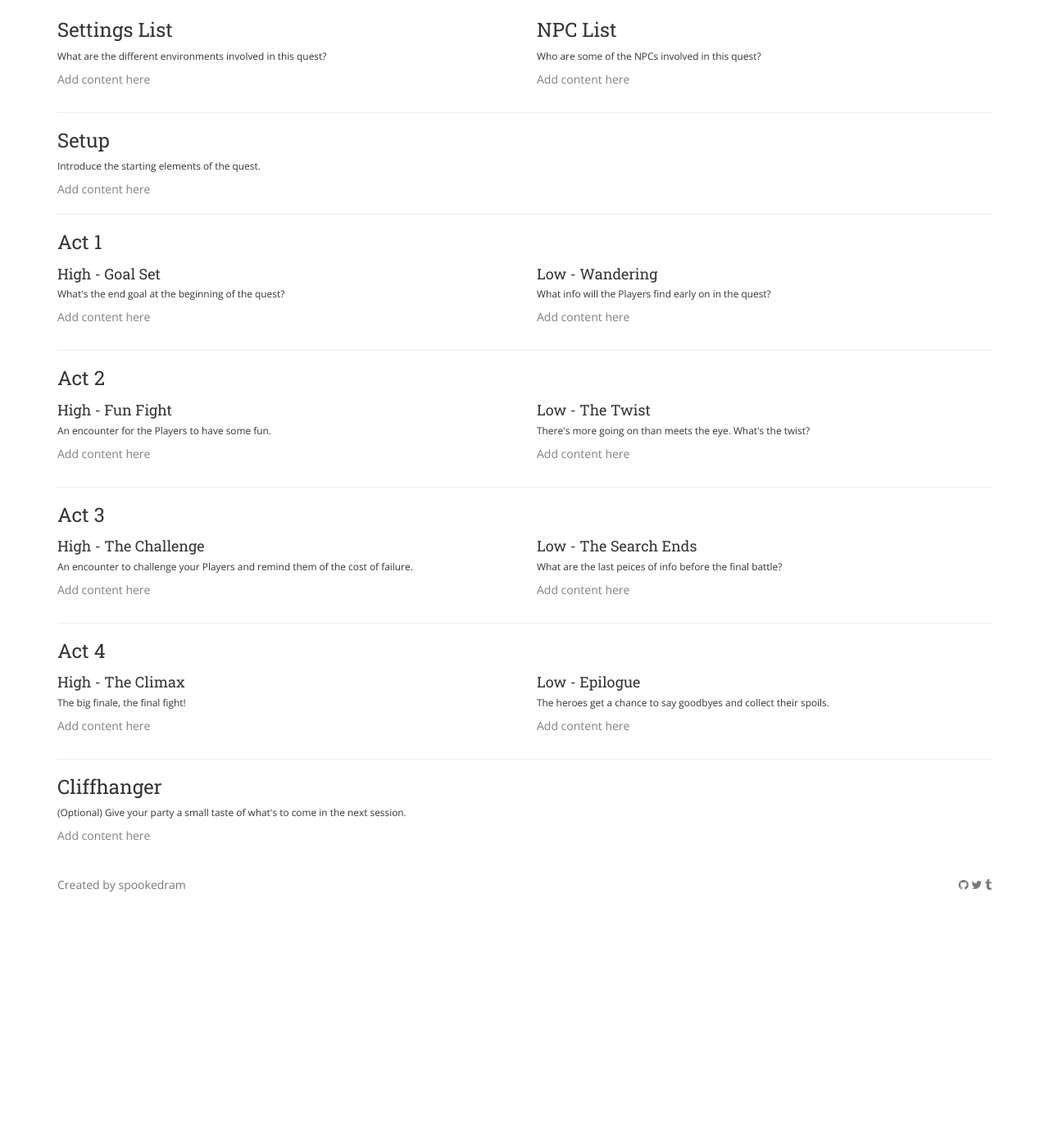
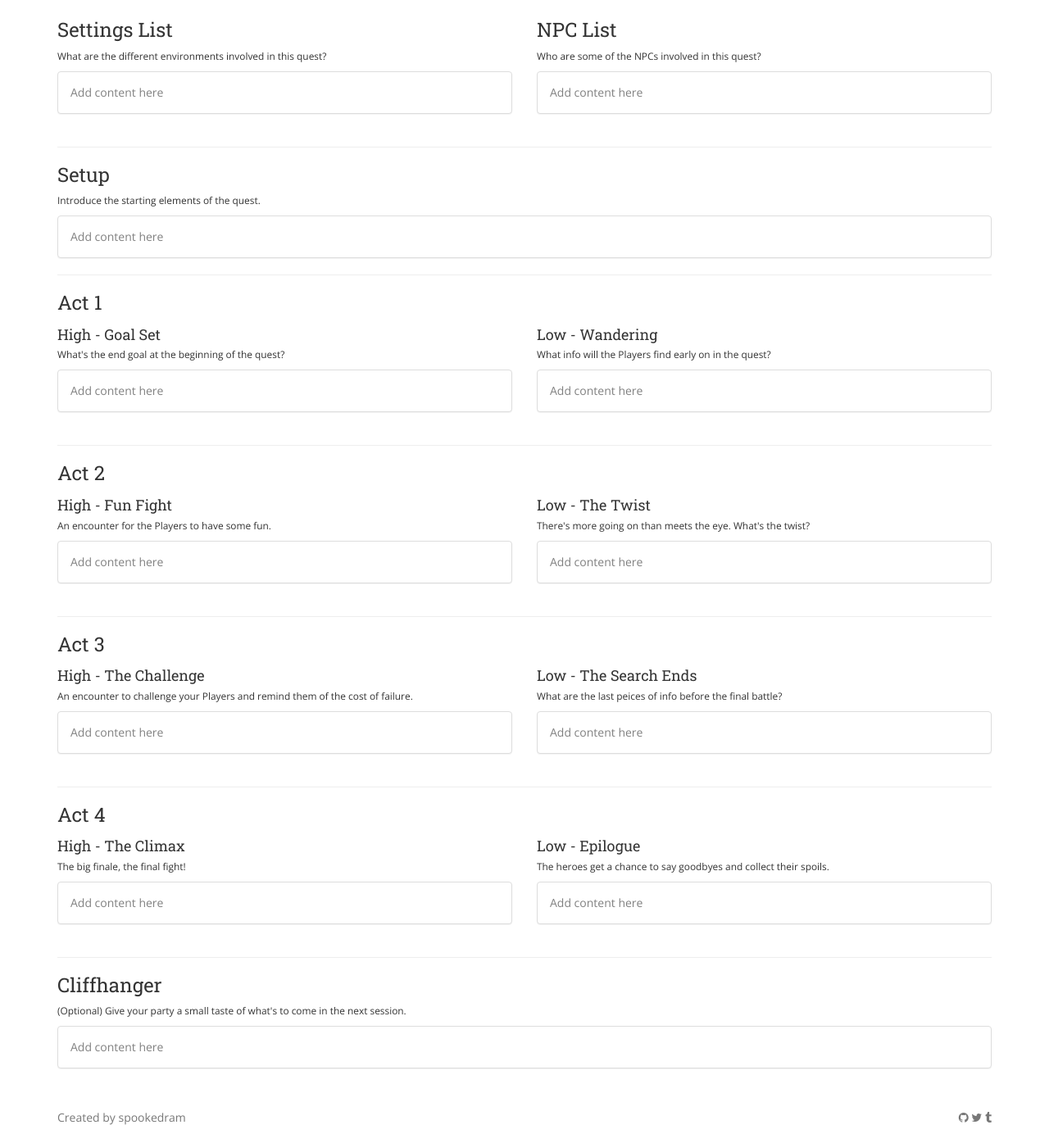
Before and after one commit to spookedram/house-rules-bs, a plain HTML site: page src/quest.html in a window 1280 px wide. Shown: the part 415-1799 px from the top of the page at 82% size. Before the commit the page ends 1515 px from the top, so only its background shows below. Drawn offline with nearby package versions, Linux system fonts and the light colour scheme.

Commit message:
updated quest to panels

```diff
--- a/src/quest.html
+++ b/src/quest.html
@@ -160,12 +160,20 @@
         <div class="col-sm-6">
           <h3>Settings List</h3>
           <p class="small no-print">What are the different environments involved in this quest?</p>
-          <p id="settingsList" class="enter-content" contenteditable="true"></p>
+          <div class="panel panel-default">
+            <div class="panel-body">
+              <p id="settingsList" class="enter-content n-mb" contenteditable="true"></p>
+            </div>
+          </div>
         </div>
         <div class="col-sm-6">
           <h3>NPC List</h3>
           <p class="small no-print">Who are some of the NPCs involved in this quest?</p>
-          <p id="npcList" class="enter-content" contenteditable="true"></p>
+          <div class="panel panel-default">
+            <div class="panel-body">
+              <p id="npcList" class="enter-content n-mb" contenteditable="true"></p>
+            </div>
+          </div>
         </div>
       </div>
 
@@ -173,7 +181,11 @@
 
       <h3>Setup</h3>
       <p class="small no-print">Introduce the starting elements of the quest.</p>
-      <p id="setup" class="enter-content" contenteditable="true"></p>
+      <div class="panel panel-default">
+        <div class="panel-body">
+          <p id="setup" class="enter-content n-mb" contenteditable="true"></p>
+        </div>
+      </div>
 
       <hr>
 
@@ -183,12 +195,20 @@
           <div class="col-sm-6">
             <h4>High - Goal Set</h4>
             <p class="small no-print">What's the end goal at the beginning of the quest?</p>
-            <p id="goal" class="enter-content" contenteditable="true"></p>
+            <div class="panel panel-default">
+              <div class="panel-body">
+                <p id="goal" class="enter-content n-mb" contenteditable="true"></p>
+              </div>
+            </div>
           </div>
           <div class="col-sm-6">
             <h4>Low - Wandering</h4>
             <p class="small no-print">What info will the Players find early on in the quest?</p>
-            <p id="wander" class="enter-content" contenteditable="true"></p>
+            <div class="panel panel-default">
+              <div class="panel-body">
+                <p id="wander" class="enter-content n-mb" contenteditable="true"></p>
+              </div>
+            </div>
           </div>
         </div>
       </section>
@@ -201,12 +221,20 @@
           <div class="col-sm-6">
             <h4>High - Fun Fight</h4>
             <p class="small no-print">An encounter for the Players to have some fun.</p>
-            <p id="funFight" class="enter-content" contenteditable="true"></p>
+            <div class="panel panel-default">
+              <div class="panel-body">
+                <p id="funFight" class="enter-content n-mb" contenteditable="true"></p>
+              </div>
+            </div>
           </div>
           <div class="col-sm-6">
             <h4>Low - The Twist</h4>
             <p class="small no-print">There's more going on than meets the eye. What's the twist?</p>
-            <p id="twist" class="enter-content" contenteditable="true"></p>
+            <div class="panel panel-default">
+              <div class="panel-body">
+                <p id="twist" class="enter-content n-mb" contenteditable="true"></p>
+              </div>
+            </div>
           </div>
         </div>
       </section>
@@ -219,12 +247,20 @@
           <div class="col-sm-6">
             <h4>High - The Challenge</h4>
             <p class="small no-print">An encounter to challenge your Players and remind them of the cost of failure.</p>
-            <p id="challenge" class="enter-content" contenteditable="true"></p>
+            <div class="panel panel-default">
+              <div class="panel-body">
+                <p id="challenge" class="enter-content n-mb" contenteditable="true"></p>
+              </div>
+            </div>
           </div>
           <div class="col-sm-6">
             <h4>Low - The Search Ends</h4>
             <p class="small no-print">What are the last peices of info before the final battle?</p>
-            <p id="searchEnd" class="enter-content" contenteditable="true"></p>
+            <div class="panel panel-default">
+              <div class="panel-body">
+                <p id="searchEnd" class="enter-content n-mb" contenteditable="true"></p>
+              </div>
+            </div>
           </div>
         </div>
       </section>
@@ -237,12 +273,20 @@
           <div class="col-sm-6">
             <h4>High - The Climax</h4>
             <p class="small no-print">The big finale, the final fight!</p>
-            <p id="climax" class="enter-content" contenteditable="true"></p>
+            <div class="panel panel-default">
+              <div class="panel-body">
+                <p id="climax" class="enter-content n-mb" contenteditable="true"></p>
+              </div>
+            </div>
           </div>
           <div class="col-sm-6">
             <h4>Low - Epilogue</h4>
             <p class="small no-print">The heroes get a chance to say goodbyes and collect their spoils.</p>
-            <p id="epilogue" class="enter-content" contenteditable="true"></p>
+            <div class="panel panel-default">
+              <div class="panel-body">
+                <p id="epilogue" class="enter-content n-mb" contenteditable="true"></p>
+              </div>
+            </div>
           </div>
         </div>
       </section>
@@ -251,7 +295,11 @@
 
       <h3>Cliffhanger</h3>
       <p class="small no-print">(Optional) Give your party a small taste of what's to come in the next session.</p>
-      <p id="cliffhanger" class="enter-content" contenteditable="true"></p>
+      <div class="panel panel-default">
+        <div class="panel-body">
+          <p id="cliffhanger" class="enter-content n-mb" contenteditable="true"></p>
+        </div>
+      </div>
 
     </div><!-- /container -->
 
```
